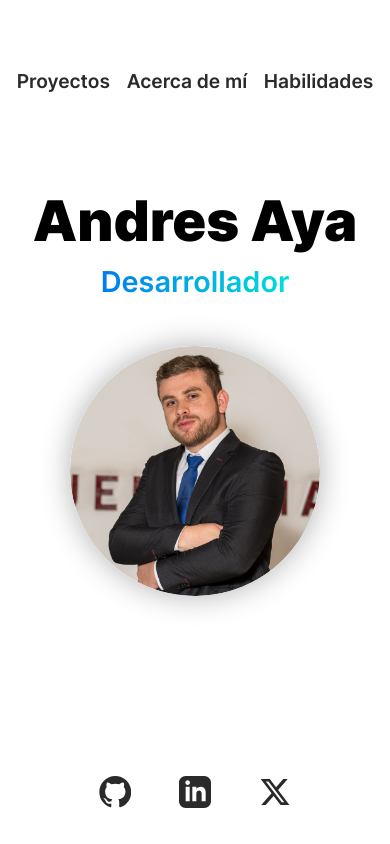
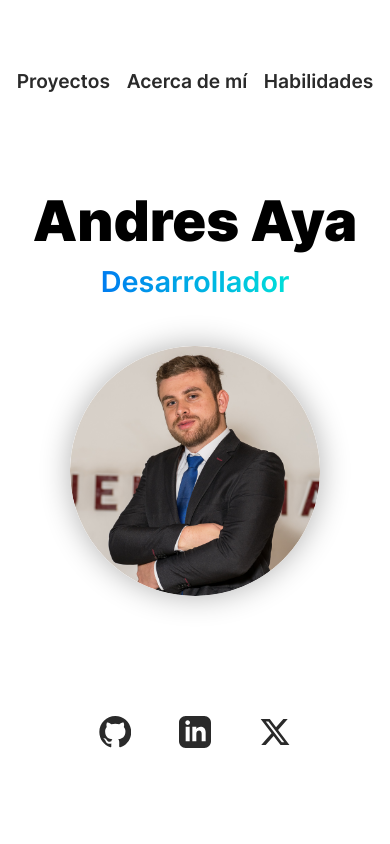
Before and after one commit to andresayac/afaya, a Next.js app: page / in a window 390 px wide. Shown: the top 844 px of the page. Built offline with nearby package versions, Linux system fonts and the light colour scheme.

Commit message:
Update navigation links and padding in globals.scss

```diff
--- a/styles/globals.scss
+++ b/styles/globals.scss
@@ -73,13 +73,14 @@
 		}
 		.links {
 			position: absolute;
-			top: 0;
+			top: 110px;
 			width: 100%;
 			z-index: 2;
 			flex-direction: row;
 			justify-content: center;
 			align-items: flex-end;
 			padding-left: 0;
+			padding-bottom: 202px;
 		}
 	}
 }
```
